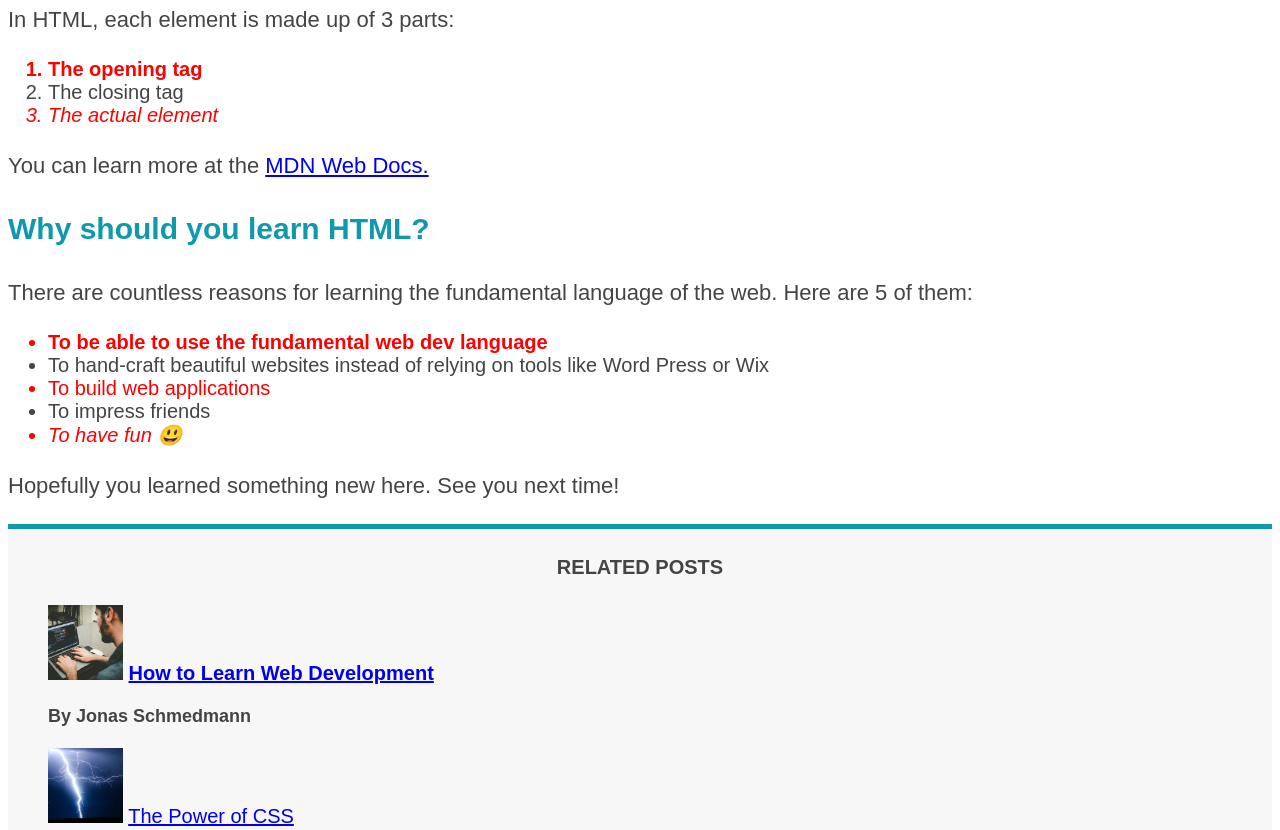
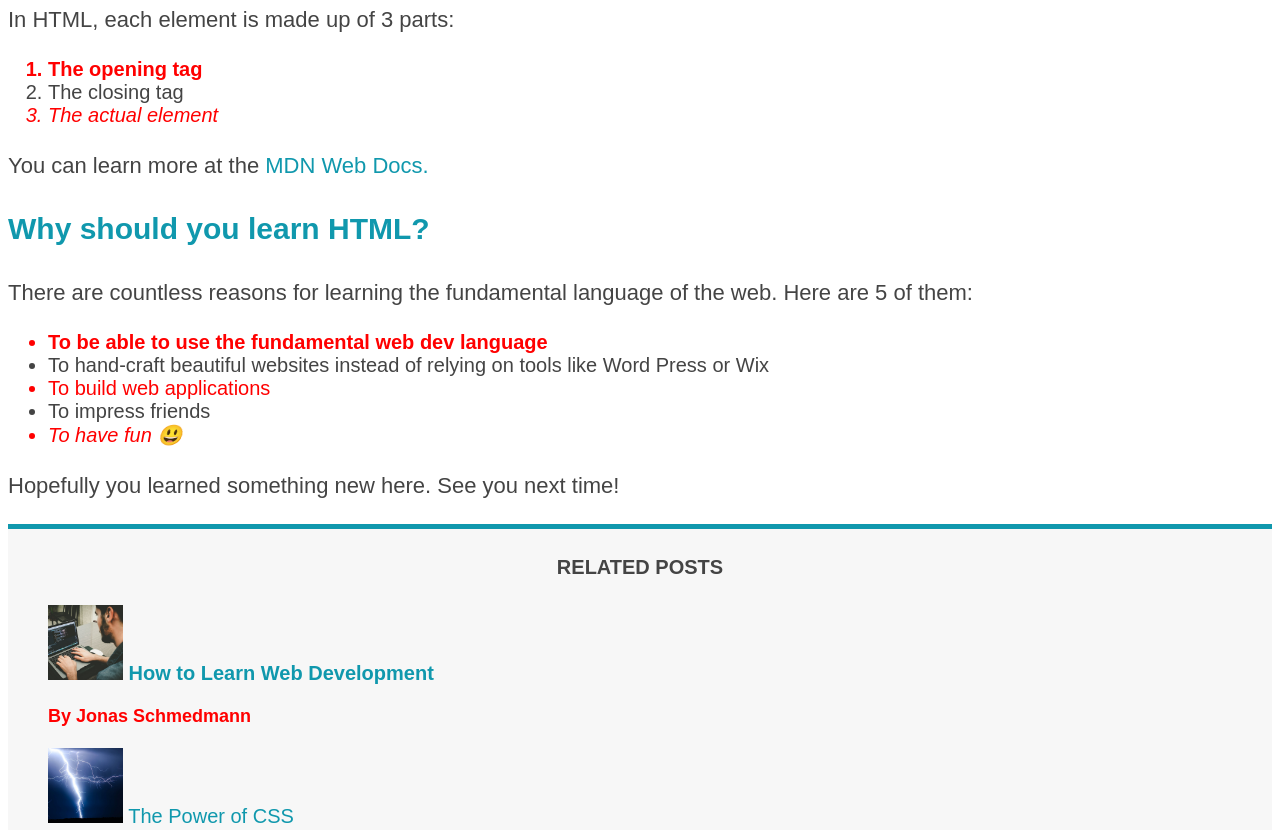
Before and after one commit to tnkr-repos/html-learner, a website built with Vite: page index.html in a window 1280 px wide. Shown: the part 926-1756 px from the top of the page. Built offline with nearby package versions, Linux system fonts and the light colour scheme.

Commit message:
Styling text elements using body tag and inheritance mechanism

```diff
--- a/style.css
+++ b/style.css
@@ -1,9 +1,4 @@
-h1,
-h2,
-h3,
-h4,
-p,
-li {
+body {
   font-family: sans-serif;
   color: #444;
 }
@@ -86,3 +81,23 @@ li:last-child {
 li:nth-child(odd) {
   color: #f00;
 }
+
+a:link {
+  color: #1098ad;
+  text-decoration: none;
+}
+
+a:visited {
+  color: #1098ad;
+}
+
+a:hover {
+  color: #ff4500ff;
+  font-weight: bold;
+  text-decoration: underline wavy pink;
+}
+
+a:active {
+  color: white;
+  background-color: #000;
+}
```
